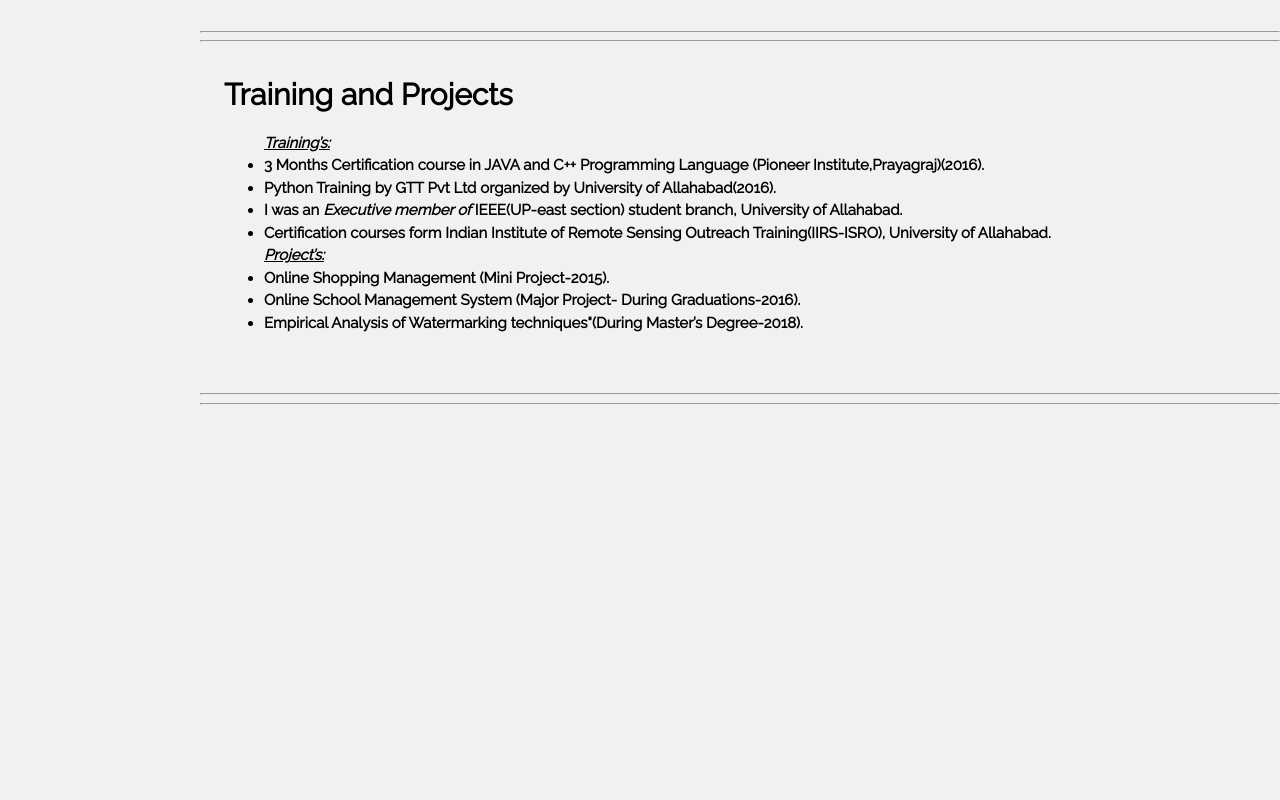
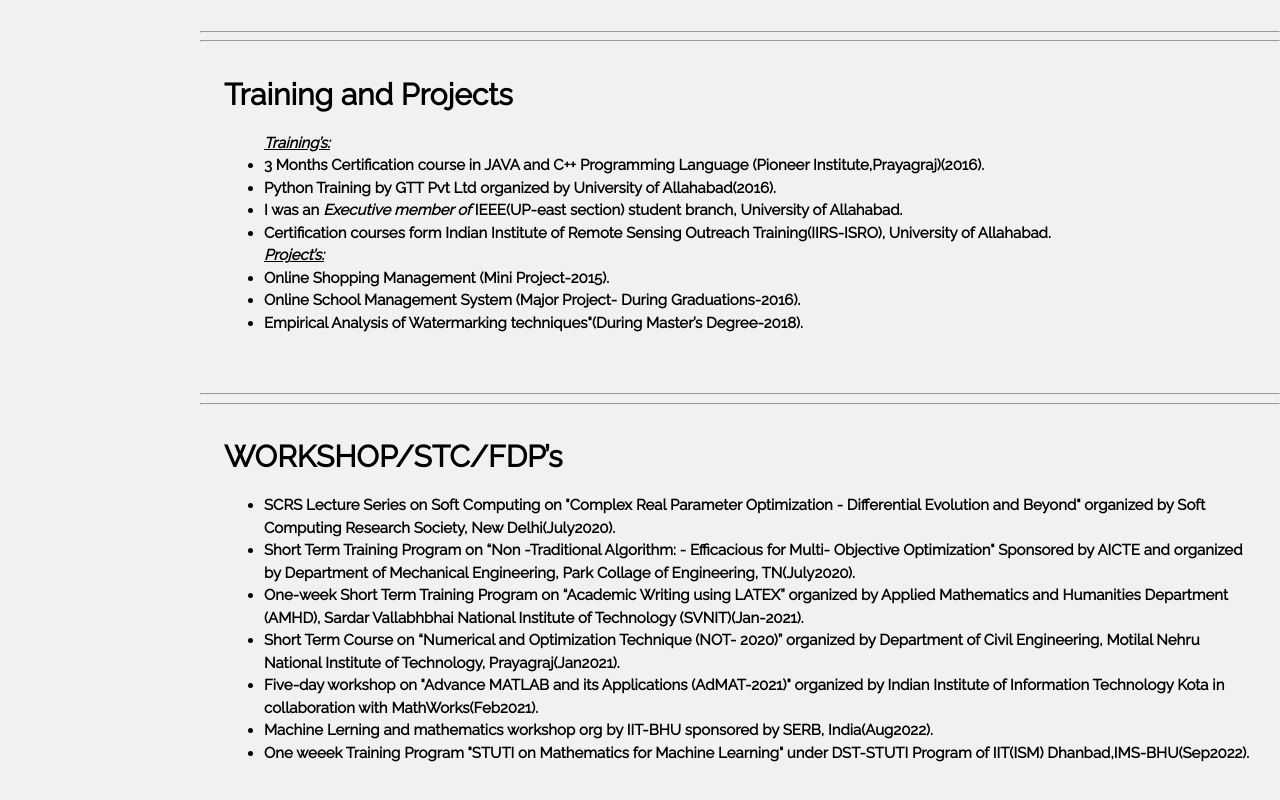
Before and after one commit to Pawan0532/pawan, a plain HTML site: page index.html in a window 1280 px wide. Shown: the part 1234-2034 px from the top of the page. Before the commit the page ends 1646 px from the top, so only its background shows below. Drawn offline with nearby package versions, Linux system fonts and the light colour scheme.

Commit message:
Update index.html

```diff
--- a/index.html
+++ b/index.html
@@ -72,7 +72,7 @@ hr {
     <a href="#publications" onclick="w3_close()" class="w3-bar-item w3-button w3-padding w3-text-teal"><i class="fa fa-book fa-fw w3-margin-right"></i>PUBLICATIONS</a>
     <a href="#recentpast" onclick="w3_close()" class="w3-bar-item w3-button w3-padding w3-text-teal"><i class="fa fa-th-large fa-fw w3-margin-right"></i>RECENT PAST...</a>
     <a href="#TrainingProjects" onclick="w3_close()" class="w3-bar-item w3-button w3-padding w3-text-teal"><i class="fa fa-th-large fa-fw w3-margin-right"></i>OTHER STUFF'S...</a>
-    <a href="#WORKSHOP/STC/FDP" onclick="w3_close()" class="w3-bar-item w3-button w3-padding w3-text-teal"><i class="fa fa-th-large fa-fw w3-margin-right"></i>WORKSHOP/FDP’s...</a>
+   <!--<a href="#WORKSHOP/STC/FDP" onclick="w3_close()" class="w3-bar-item w3-button w3-padding w3-text-teal"><i class="fa fa-th-large fa-fw w3-margin-right"></i>WORKSHOP/FDP’s...</a> -->
 
 	</div>
   <div class="w3-panel w3-large">
@@ -171,7 +171,7 @@ In March 2020, I stepped down as <strong>Head of Student Advisory Committee</str
 <ul>
 	<li>Executive member of IEEE Student Branch, University of Allahabad.</li>
 	<li>I was an <em>Executive member of</em> IEEE(UP-east section) student branch, University of Allahabad.
-	<li>I was elected as a<em>President of</em> Departmental student advisory committee (2019-20), Department of Electronics and Communication, University of Allahabad.
+	<li>I was elected as a<em>President of</em> Departmental student advisory committee (2019-20), Department of Electronics and Communication, University of Allahabad.</li>
 	<li>Organizer, Short term workshop on Evolutionary Algorithm and Optimization, University of Allahabad.</li>
 </ul>
 	</div>
@@ -194,6 +194,23 @@ In March 2020, I stepped down as <strong>Head of Student Advisory Committee</str
 	<li> Online Shopping Management (Mini Project-2015).</li>
 	<li> Online School Management System (Major Project- During Graduations-2016).</li>
         <li> Empirical Analysis of Watermarking techniques"(During Master’s Degree-2018).</li>
+</ul>
+	</div>
+	<hr><hr>
+
+<header id="WORKSHOP/ STC/ FDP’s">
+    <span class="w3-button w3-hide-large w3-xxlarge w3-hover-text-grey" onclick="w3_open()"><i class="fa fa-bars"></i></span>
+</header>
+    <div class="w3-container w3-padding-large" style="margin-bottom:32px">
+    <h2><b>WORKSHOP/STC/FDP’s</b></h2>
+<ul>
+	<li>SCRS Lecture Series on Soft Computing on "Complex Real Parameter Optimization - Differential Evolution and Beyond" organized by Soft Computing Research Society, New Delhi(July2020).</li>
+	<li> Short Term Training Program on “Non -Traditional Algorithm: - Efficacious for Multi- Objective Optimization" Sponsored by AICTE and organized by Department of Mechanical Engineering, Park Collage of Engineering, TN(July2020).</li>
+	<li> One-week Short Term Training Program on “Academic Writing using LATEX” organized by Applied Mathematics and Humanities Department (AMHD), Sardar Vallabhbhai National Institute of Technology (SVNIT)(Jan-2021).</li>
+	<li> Short Term Course on “Numerical and Optimization Technique (NOT- 2020)” organized by Department of Civil Engineering, Motilal Nehru National Institute of Technology, Prayagraj(Jan2021).</li>
+	<li> Five-day workshop on "Advance MATLAB and its Applications (AdMAT-2021)" organized by Indian Institute of Information Technology Kota in collaboration with MathWorks(Feb2021).</li>
+	<li> Machine Lerning and mathematics workshop org by IIT-BHU sponsored by SERB, India(Aug2022).</li>
+        <li> One weeek Training Program "STUTI on Mathematics for Machine Learning" under DST-STUTI Program of IIT(ISM) Dhanbad,IMS-BHU(Sep2022).</li>
 </ul>
 	</div>
 	<hr><hr>
```
